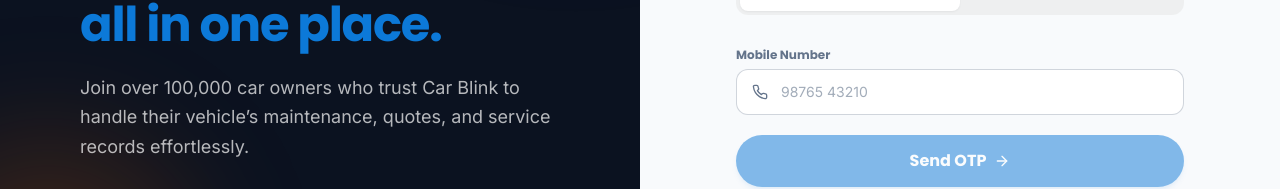
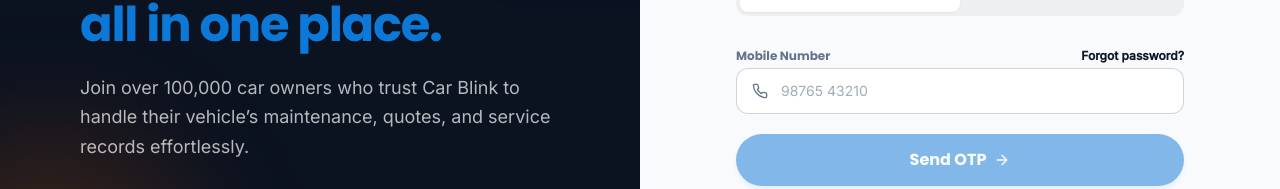
Before and after one commit to ajayAnthwal/car_blink, a Next.js app: page /login in a window 1280 px wide. Shown: the part 492-681 px from the top of the page. Built offline with nearby package versions, Linux system fonts and the light colour scheme; no server answers.

Commit message:
forget password added

```diff
--- a/app/(auth)/login/page.tsx
+++ b/app/(auth)/login/page.tsx
@@ -120,8 +120,17 @@
             <div>
               {step === 1 ? (
                 <form onSubmit={handleSendOtp} className="space-y-5">
+                  <div>
+                    <div className="flex justify-between items-center mb-1">
+                      <label className="text-xs font-bold font-heading text-neutral-text-muted">Mobile Number</label>
+                      <Link
+                        href={`/forgot-password${form.phone ? `?identifier=${encodeURIComponent(form.phone)}` : ''}`}
+                        className="text-xs font-bold text-primary-orange hover:text-primary-orange-dark transition-colors"
+                      >
+                        Forgot password?
+                      </Link>
+                    </div>
                     <Input
-                    label="Mobile Number"
                       type="tel"
                       name="phone"
                       required
@@ -131,6 +140,7 @@
                       maxLength={10}
                       icon={<Phone className="h-4 w-4" />}
                     />
+                  </div>
                   <Button
                     type="submit"
                     variant="primary"
@@ -188,7 +198,7 @@
                 <div className="flex justify-between items-center mb-1">
                   <label className="text-xs font-bold font-heading text-neutral-text-muted">Password</label>
                   <Link
-                    href="/forgot-password"
+                    href={`/forgot-password${form.email ? `?identifier=${encodeURIComponent(form.email)}` : ''}`}
                     className="text-xs font-bold text-primary-orange hover:text-primary-orange-dark transition-colors"
                   >
                     Forgot password?
```
Lines whose indentation alone changed are shown as unchanged.
